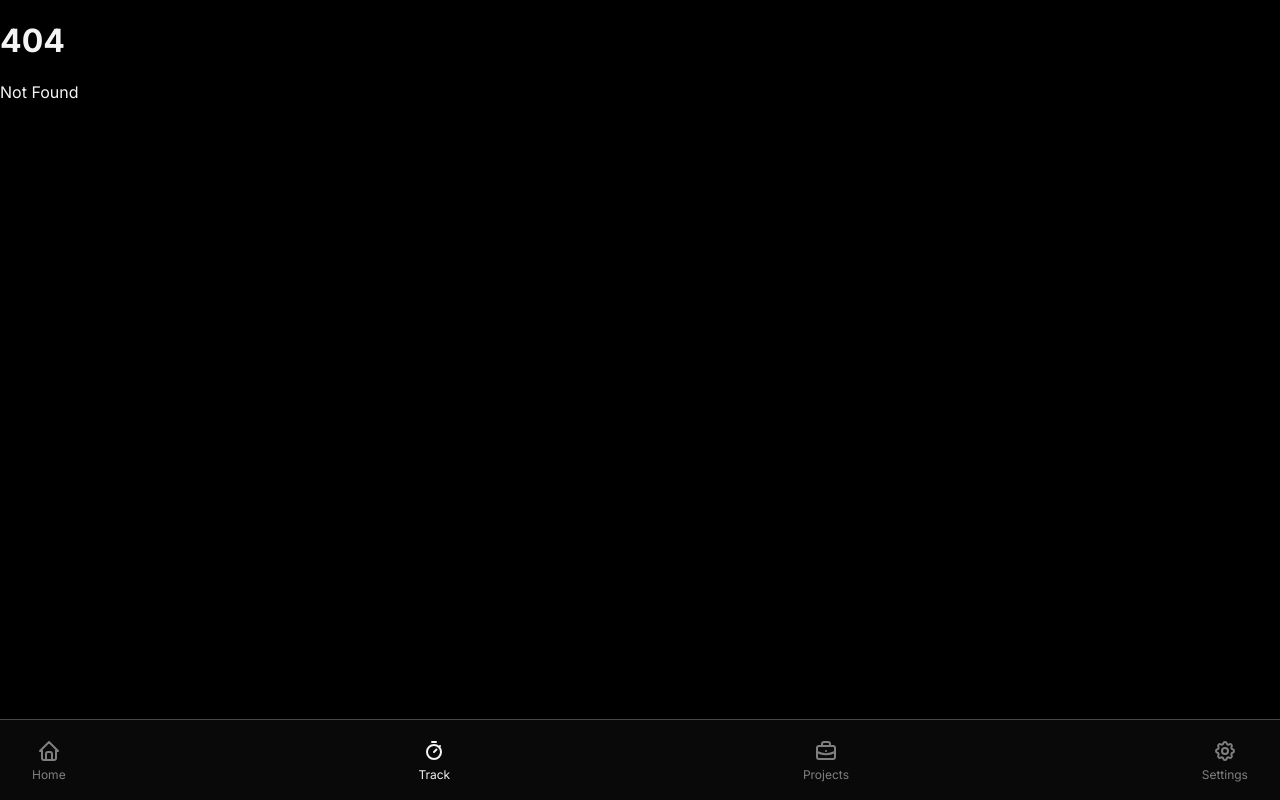
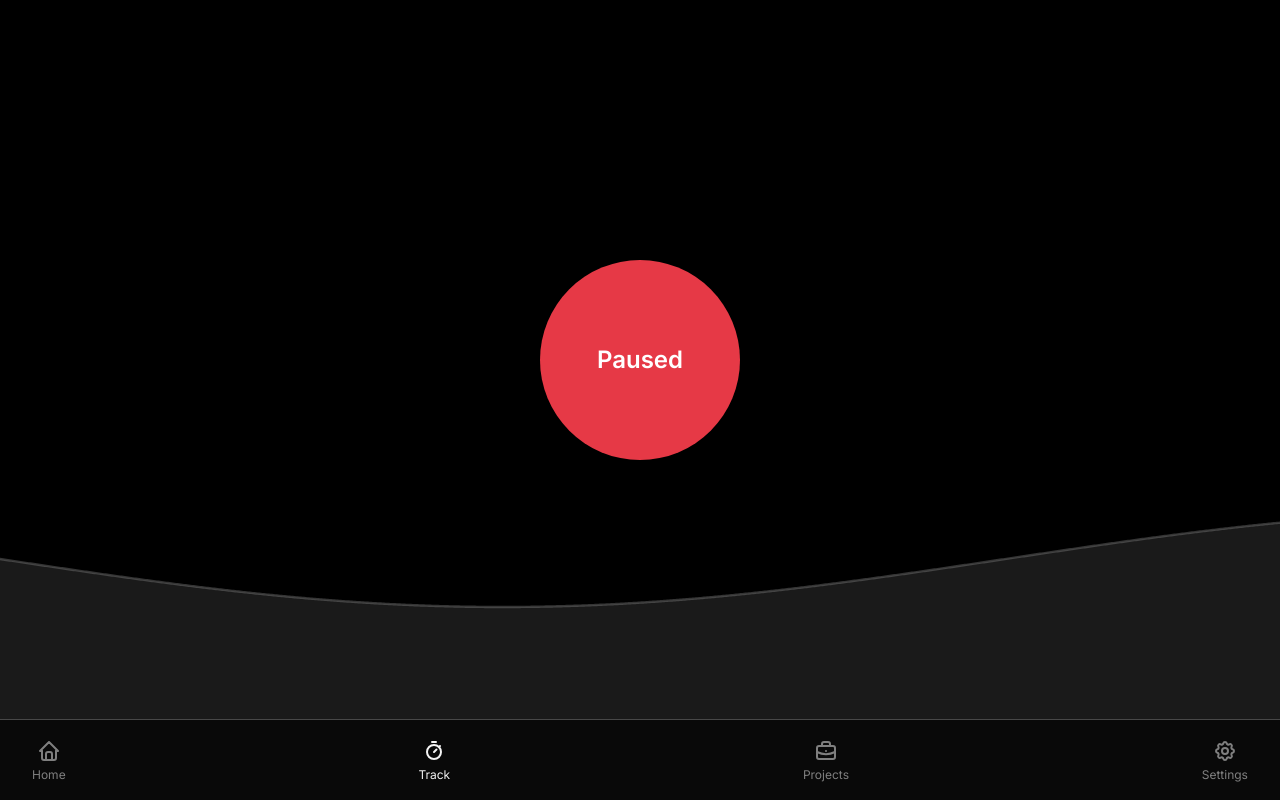
Before and after one commit to httpjamesm/heliodex, a SvelteKit app: page /track in a window 1280 px wide. Before the commit this address had no page. Built offline with nearby package versions, Linux system fonts and the light colour scheme.

Commit message:
feat: beautiful tracker page

```diff
--- a/src/lib/components/BottomBar.svelte
+++ b/src/lib/components/BottomBar.svelte
@@ -45,7 +45,7 @@
 <style lang="scss">
   .bottom-bar {
     width: 100%;
-    height: 5rem;
+    min-height: 5rem;
     background-color: var(--menu-color);
     border-top: 1px solid var(--surface-border-color);
     display: flex;
--- /dev/null
+++ b/src/lib/components/Wave.svelte
@@ -0,0 +1,74 @@
+<script lang="ts">
+  import { onDestroy, onMount } from "svelte";
+
+  let width = $state(800);
+  let height = $state(200);
+  let amplitude = $state(30);
+  let frequency = $state(0.005);
+  let position = $state(0);
+  let { speed, color }: { speed: number; color: string } = $props();
+
+  const generateWavePaths = () => {
+    // Generate the top wave line
+    let topPath = `M -${width} ${height / 2}`;
+    for (let x = -width; x <= 2 * width; x++) {
+      const y = height / 2 + amplitude * Math.sin((x + position) * frequency);
+      topPath += ` L ${x} ${y}`;
+    }
+
+    // Generate the fill path
+    let fillPath = topPath; // Start with the top wave line
+    fillPath += ` L ${2 * width} ${height} L -${width} ${height} Z`; // Add bottom rectangle
+
+    return { topPath, fillPath };
+  };
+
+  let animationFrame = $state(0);
+
+  const animate = () => {
+    position += speed;
+    if (position > 2 * width) position = 0;
+    animationFrame = requestAnimationFrame(animate);
+  };
+
+  onMount(() => {
+    animate();
+  });
+
+  onDestroy(() => {
+    cancelAnimationFrame(animationFrame);
+  });
+</script>
+
+<div class="wave-container">
+  <svg viewBox="0 0 {width} {height}">
+    <!-- Fill path without stroke -->
+    <path
+      d={generateWavePaths().fillPath}
+      fill={`rgba(${color}, 0.2)`}
+      stroke="none"
+    />
+    <!-- Top wave line with stroke -->
+    <path
+      d={generateWavePaths().topPath}
+      fill="none"
+      stroke={`rgba(${color}, 0.4)`}
+      stroke-width="1.5"
+    />
+  </svg>
+</div>
+
+<style>
+  .wave-container {
+    width: 100%;
+    height: fit-content;
+    overflow: hidden;
+    display: flex;
+    align-items: flex-end;
+  }
+
+  svg {
+    width: 100%;
+    height: 100%;
+  }
+</style>
--- a/src/lib/styles/main.scss
+++ b/src/lib/styles/main.scss
@@ -18,5 +18,5 @@ body {
 
 html,
 body {
-    min-height: 100vh;
+    height: 100%;
 }
--- a/src/routes/+layout.svelte
+++ b/src/routes/+layout.svelte
@@ -16,14 +16,19 @@
 <style lang="scss">
   .layout {
     width: 100%;
-    min-height: 100vh;
+    height: 100%;
     display: flex;
     flex-direction: column;
     justify-content: space-between;
     position: relative;
 
     .content {
+      position: relative;
+      flex: 1 1 auto;
+      display: flex;
+      flex-direction: column;
       height: 100%;
+      min-height: 0;
     }
   }
 </style>
--- /dev/null
+++ b/src/routes/track/+page.svelte
@@ -0,0 +1,160 @@
+<script lang="ts">
+  import Wave from "$lib/components/Wave.svelte";
+
+  let isWorking = $state(false);
+  let startTime: Date | null = $state(null);
+  let secsElapsed = $state(0);
+  let elapsedInterval: number | null = $state(null);
+
+  const toggleWorking = () => {
+    isWorking = !isWorking;
+    if (isWorking) {
+      startTime = new Date();
+      elapsedInterval = setInterval(() => {
+        secsElapsed = Math.floor(
+          (new Date().getTime() - startTime?.getTime()!) / 1000
+        );
+      }, 1000);
+    } else {
+      if (elapsedInterval) {
+        clearInterval(elapsedInterval);
+        elapsedInterval = null;
+      }
+    }
+  };
+
+  $effect(() => {
+    if (isWorking) {
+      document.title = "Working - Track";
+    } else {
+      document.title = "Paused - Track";
+    }
+  });
+
+  const workStatusTexts = [
+    "Stay focused!",
+    "Keep pushing!",
+    "Almost there!",
+    "You got this!",
+    "Finish strong!",
+    "Stay productive!",
+    "Keep it up!",
+    "You're doing it!",
+    "Onward!",
+    "Finish it!",
+  ];
+</script>
+
+<div class="container">
+  <button
+    class="track-button"
+    class:working={isWorking}
+    onclick={toggleWorking}
+  >
+    <div class="button-content">
+      <div class="button-content-inner">
+        <span class="status-text">
+          {isWorking
+            ? workStatusTexts[
+                Math.floor(Math.random() * workStatusTexts.length)
+              ]
+            : "Paused"}
+        </span>
+        {#if secsElapsed > 0}
+          <span class="time-elapsed"> {secsElapsed}s </span>
+        {/if}
+      </div>
+    </div>
+  </button>
+</div>
+
+<div class="wave-container">
+  <Wave
+    speed={isWorking ? 3 : 0}
+    color={isWorking ? "42, 157, 143" : "130, 130, 130"}
+  />
+</div>
+
+<style lang="scss">
+  .container {
+    display: flex;
+    align-items: center;
+    justify-content: center;
+    height: 100%;
+  }
+
+  .track-button {
+    width: 200px;
+    height: 200px;
+    border-radius: 50%;
+    border: none;
+    cursor: pointer;
+    background-color: #e63946;
+    transition: all 0.3s ease;
+    position: relative;
+    overflow: hidden;
+    padding: 3rem;
+    box-sizing: border-box;
+  }
+
+  .track-button.working {
+    background-color: #2a9d8f;
+    animation: pulse 2s infinite;
+  }
+
+  .button-content {
+    display: flex;
+    align-items: center;
+    justify-content: center;
+    height: 100%;
+    color: white;
+    font-size: 1.5rem;
+    font-weight: 600;
+    /* text-transform: uppercase; */
+    /* letter-spacing: 0.1em; */
+
+    .button-content-inner {
+      text-align: center;
+      display: flex;
+      flex-direction: column;
+      align-items: center;
+      justify-content: center;
+
+      .time-elapsed {
+        font-size: 1rem;
+        font-weight: 400;
+      }
+    }
+  }
+
+  @keyframes pulse {
+    0% {
+      transform: scale(1);
+      box-shadow: 0 0 0 0 rgba(42, 157, 143, 0.4);
+    }
+    70% {
+      transform: scale(1.05);
+      box-shadow: 0 0 0 15px rgba(42, 157, 143, 0);
+    }
+    100% {
+      transform: scale(1);
+      box-shadow: 0 0 0 0 rgba(42, 157, 143, 0);
+    }
+  }
+
+  .track-button:hover {
+    transform: scale(1.02);
+  }
+
+  .track-button:active {
+    transform: scale(0.98);
+  }
+
+  .wave-container {
+    position: absolute;
+    bottom: 0;
+    left: 0;
+    z-index: 0;
+    width: 100%;
+  }
+</style>
```
